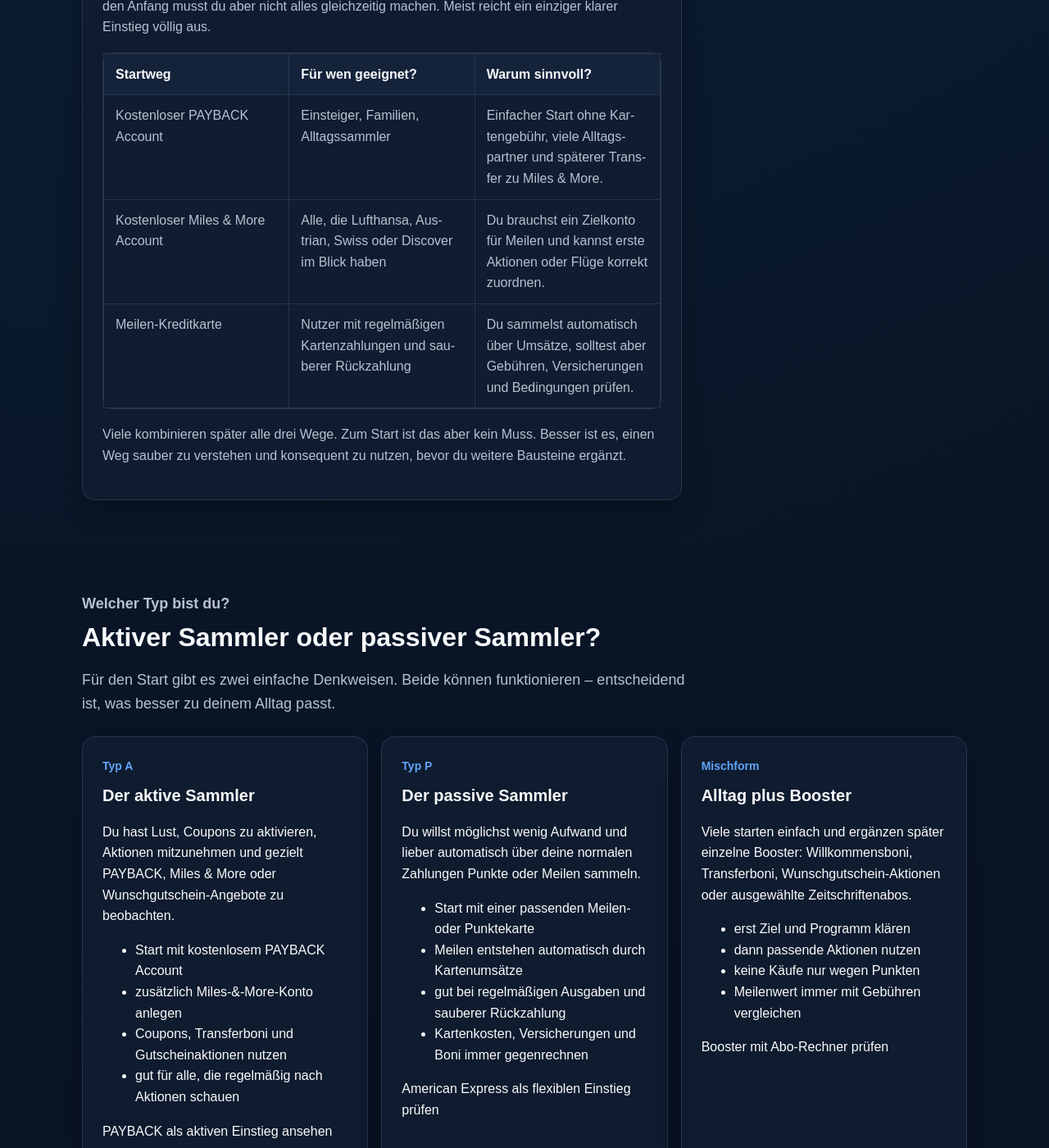
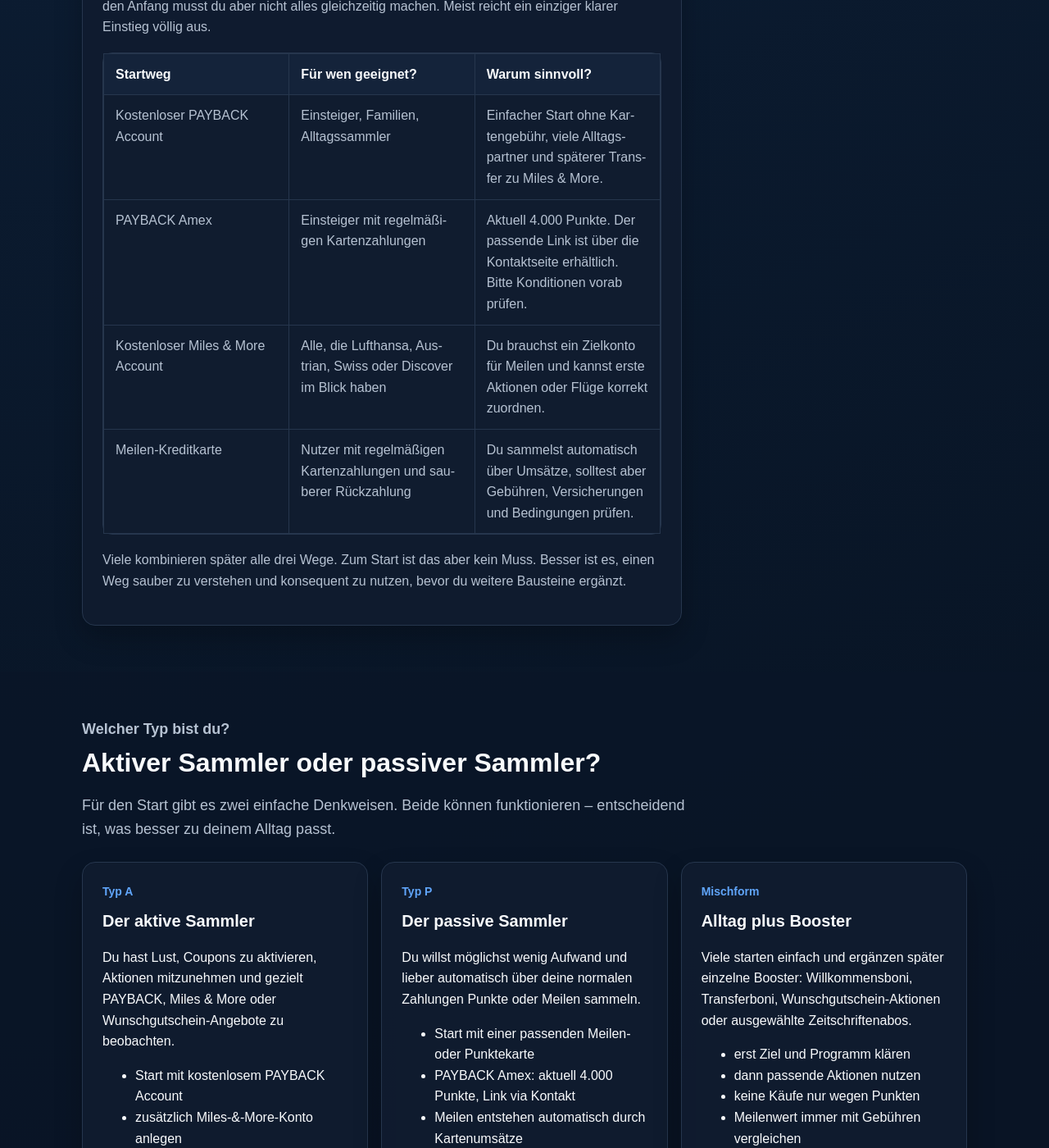
Before and after one commit to Praemienflug-Planer/miles-planer, a Jekyll site: the page built from meilen-sammeln/index.html, in a window 1280 px wide and 1400 px high, scrolled down 2036 px. Shown: the whole window at 82% size. Built offline with Jekyll 4.4.1, drawn with Linux system fonts in a browser that asks for light colours; some of the changed text lies outside the part shown.

Commit message:
Einstiegshinweis erweitern

```diff
--- a/meilen-sammeln/index.html
+++ b/meilen-sammeln/index.html
@@ -73,6 +73,7 @@
           <h2>Schnellüberblick</h2>
           <ul>
             <li>PAYBACK ist oft der einfachste Einstieg</li>
+            <li>PAYBACK &#65;&#109;&#101;&#120;: aktuell &#52;&#46;&#48;&#48;&#48; Punkte, Link via Kontakt</li>
             <li>American Express bietet flexible Punkte</li>
             <li>Wunschgutscheine können ein starker Hebel sein</li>
             <li>Meilen-Kreditkarten sammeln automatisch mit</li>
@@ -107,7 +108,7 @@
             <p class="eyebrow">Einstieg</p>
             <h2>Du weißt noch nicht, wo du anfangen sollst?</h2>
             <p>Der Einstieg ist oft das Schwierigste, weil es viele Programme, Karten und Aktionen gibt. Für den Anfang musst du aber nicht alles gleichzeitig machen. Meist reicht ein einziger klarer Einstieg völlig aus.</p>
-            <div class="seo-table-wrap"><table class="seo-table"><thead><tr><th>Startweg</th><th>Für wen geeignet?</th><th>Warum sinnvoll?</th></tr></thead><tbody><tr><td>Kostenloser PAYBACK Account</td><td>Einsteiger, Familien, Alltagssammler</td><td>Einfacher Start ohne Kartengebühr, viele Alltagspartner und späterer Transfer zu Miles &amp; More.</td></tr><tr><td>Kostenloser Miles &amp; More Account</td><td>Alle, die Lufthansa, Austrian, Swiss oder Discover im Blick haben</td><td>Du brauchst ein Zielkonto für Meilen und kannst erste Aktionen oder Flüge korrekt zuordnen.</td></tr><tr><td>Meilen-Kreditkarte</td><td>Nutzer mit regelmäßigen Kartenzahlungen und sauberer Rückzahlung</td><td>Du sammelst automatisch über Umsätze, solltest aber Gebühren, Versicherungen und Bedingungen prüfen.</td></tr></tbody></table></div>
+            <div class="seo-table-wrap"><table class="seo-table"><thead><tr><th>Startweg</th><th>Für wen geeignet?</th><th>Warum sinnvoll?</th></tr></thead><tbody><tr><td>Kostenloser PAYBACK Account</td><td>Einsteiger, Familien, Alltagssammler</td><td>Einfacher Start ohne Kartengebühr, viele Alltagspartner und späterer Transfer zu Miles &amp; More.</td></tr><tr><td>PAYBACK &#65;&#109;&#101;&#120;</td><td>Einsteiger mit regelmäßigen Kartenzahlungen</td><td>Aktuell &#52;&#46;&#48;&#48;&#48; Punkte. Der passende Link ist über die <a href="/miles-planer/kontakt.html">Kontaktseite</a> erhältlich. Bitte Konditionen vorab prüfen.</td></tr><tr><td>Kostenloser Miles &amp; More Account</td><td>Alle, die Lufthansa, Austrian, Swiss oder Discover im Blick haben</td><td>Du brauchst ein Zielkonto für Meilen und kannst erste Aktionen oder Flüge korrekt zuordnen.</td></tr><tr><td>Meilen-Kreditkarte</td><td>Nutzer mit regelmäßigen Kartenzahlungen und sauberer Rückzahlung</td><td>Du sammelst automatisch über Umsätze, solltest aber Gebühren, Versicherungen und Bedingungen prüfen.</td></tr></tbody></table></div>
             <p>Viele kombinieren später alle drei Wege. Zum Start ist das aber kein Muss. Besser ist es, einen Weg sauber zu verstehen und konsequent zu nutzen, bevor du weitere Bausteine ergänzt.</p>
           </div>
         </article>
@@ -141,8 +142,8 @@
             <p class="eyebrow">Typ P</p>
             <h3>Der passive Sammler</h3>
             <p>Du willst möglichst wenig Aufwand und lieber automatisch über deine normalen Zahlungen Punkte oder Meilen sammeln.</p>
-            <ul><li>Start mit einer passenden Meilen- oder Punktekarte</li><li>Meilen entstehen automatisch durch Kartenumsätze</li><li>gut bei regelmäßigen Ausgaben und sauberer Rückzahlung</li><li>Kartenkosten, Versicherungen und Boni immer gegenrechnen</li></ul>
-            <a class="text-link" href="/miles-planer/meilen-sammeln/amex/">American Express als flexiblen Einstieg prüfen</a>
+            <ul><li>Start mit einer passenden Meilen- oder Punktekarte</li><li>PAYBACK &#65;&#109;&#101;&#120;: aktuell &#52;&#46;&#48;&#48;&#48; Punkte, Link via Kontakt</li><li>Meilen entstehen automatisch durch Kartenumsätze</li><li>gut bei regelmäßigen Ausgaben und sauberer Rückzahlung</li><li>Kartenkosten, Versicherungen und Boni immer gegenrechnen</li></ul>
+            <a class="text-link" href="/miles-planer/kontakt.html">Kontakt aufnehmen</a>
           </div>
           <div class="article-card">
             <p class="eyebrow">Mischform</p>
@@ -191,7 +192,7 @@
         <article class="seo-content">
           <div class="article-card seo-card"><p class="eyebrow">Grundregel</p><h2>Die wichtigste Regel beim Meilen sammeln</h2><div class="warning-box"><strong>Wichtiger Hinweis:</strong><br><br>Gib nur Geld für Dinge aus, die du ohnehin kaufen würdest.<br><br>Meilen sammeln ist nur sinnvoll, wenn du keine unnötigen Ausgaben tätigst, keine Käufe nur wegen Punkten machst und Kreditkartenrechnungen vollständig und pünktlich bezahlst.</div><p>Gute Sammelstrategien verstärken vorhandene Ausgaben. Sie ersetzen keine saubere Haushaltsplanung und sind kein Grund, mehr zu konsumieren. Punkte sind ein Bonus, kein Selbstzweck.</p></div>
           <div class="article-card seo-card"><p class="eyebrow">System</p><h2>Die 3 Säulen beim Meilen sammeln</h2><p>Erfolgreiches Sammeln entsteht meistens durch eine Kombination aus Alltag, Multiplikatoren und einzelnen größeren Boostern.</p><ol><li><strong>Alltag:</strong> Supermarkt, Drogerie, Online-Shopping, Tanken, Verträge oder regelmäßige Kartenzahlungen.</li><li><strong>Multiplikatoren:</strong> PAYBACK-Coupons, Amex Rewards Turbo, Sonderaktionen, Shopping-Portale oder Transferboni.</li><li><strong>Booster:</strong> Willkommensboni, größere Aktionen, Verträge oder gezielte Gutscheinstrategien.</li></ol><p>Der größte Effekt entsteht, wenn diese Bausteine zusammenpassen und du sie konsequent für ohnehin geplante Ausgaben nutzt.</p></div>
-          <div class="article-card seo-card"><p class="eyebrow">Entscheidungshilfe</p><h2>PAYBACK, Amex oder Miles &amp; More Kreditkarte?</h2><p>Für den Start reicht oft ein klarer Hauptweg. Später kannst du weitere Programme ergänzen, wenn du deine Reiseziele, Punktebestände und Buchungslogik besser kennst.</p><div class="seo-table-wrap"><table class="seo-table"><thead><tr><th>Situation</th><th>Sinnvoller Einstieg</th><th>Warum?</th></tr></thead><tbody><tr><td>Du willst unkompliziert anfangen</td><td>PAYBACK</td><td>Viele Alltagspartner, einfache Coupons und späterer Transfer zu Miles &amp; More.</td></tr><tr><td>Du willst flexibel bleiben</td><td>American Express Membership Rewards</td><td>Punkte können zu mehreren Airline-Programmen übertragen werden.</td></tr><tr><td>Du planst klar mit Lufthansa-Gruppe / Miles &amp; More</td><td>PAYBACK plus Miles &amp; More Kreditkarte prüfen</td><td>Direkter Fokus auf ein Zielprogramm, aber Gebühren und Kartenkosten beachten.</td></tr><tr><td>Du brauchst schnell einen größeren Schub</td><td>Willkommensbonus, Transferbonus oder Abo prüfen</td><td>Kann stark helfen, sollte aber nur bei gutem Gegenwert genutzt werden.</td></tr></tbody></table></div></div>
+          <div class="article-card seo-card"><p class="eyebrow">Entscheidungshilfe</p><h2>PAYBACK, Amex oder Miles &amp; More Kreditkarte?</h2><p>Für den Start reicht oft ein klarer Hauptweg. Später kannst du weitere Programme ergänzen, wenn du deine Reiseziele, Punktebestände und Buchungslogik besser kennst.</p><div class="seo-table-wrap"><table class="seo-table"><thead><tr><th>Situation</th><th>Sinnvoller Einstieg</th><th>Warum?</th></tr></thead><tbody><tr><td>Du willst unkompliziert anfangen</td><td>PAYBACK</td><td>Viele Alltagspartner, einfache Coupons und späterer Transfer zu Miles &amp; More.</td></tr><tr><td>Du willst nebenbei per Karte sammeln</td><td>PAYBACK &#65;&#109;&#101;&#120;</td><td>Aktuell &#52;&#46;&#48;&#48;&#48; Punkte. Weitere Informationen und Link via Kontakt.</td></tr><tr><td>Du willst flexibel bleiben</td><td>American Express Membership Rewards</td><td>Punkte können zu mehreren Airline-Programmen übertragen werden.</td></tr><tr><td>Du planst klar mit Lufthansa-Gruppe / Miles &amp; More</td><td>PAYBACK plus Miles &amp; More Kreditkarte prüfen</td><td>Direkter Fokus auf ein Zielprogramm, aber Gebühren und Kartenkosten beachten.</td></tr><tr><td>Du brauchst schnell einen größeren Schub</td><td>Willkommensbonus, Transferbonus oder Abo prüfen</td><td>Kann stark helfen, sollte aber nur bei gutem Gegenwert genutzt werden.</td></tr></tbody></table></div></div>
           <div class="article-card seo-card"><p class="eyebrow">Typische Fehler</p><h2>Diese Fehler solltest du am Anfang vermeiden</h2><ul><li><strong>Ohne Ziel sammeln:</strong> Erst grob prüfen, wie viele Meilen deine Wunschreise braucht.</li><li><strong>Zu viele Programme gleichzeitig:</strong> Besser ein bis zwei Wege konsequent nutzen.</li><li><strong>Ausgaben nur wegen Punkten:</strong> Der Gegenwert kippt schnell, wenn unnötig gekauft wird.</li><li><strong>Gebühren ignorieren:</strong> Prämienflüge sind nicht kostenlos. Steuern, Gebühren und Zuschläge gehören zur Rechnung.</li><li><strong>Zu spät planen:</strong> Gerade für mehrere Personen brauchst du Puffer bei Meilen, Reisezeit und Verfügbarkeit.</li></ul></div>
         </article>
         <aside class="seo-sidebar">
```
